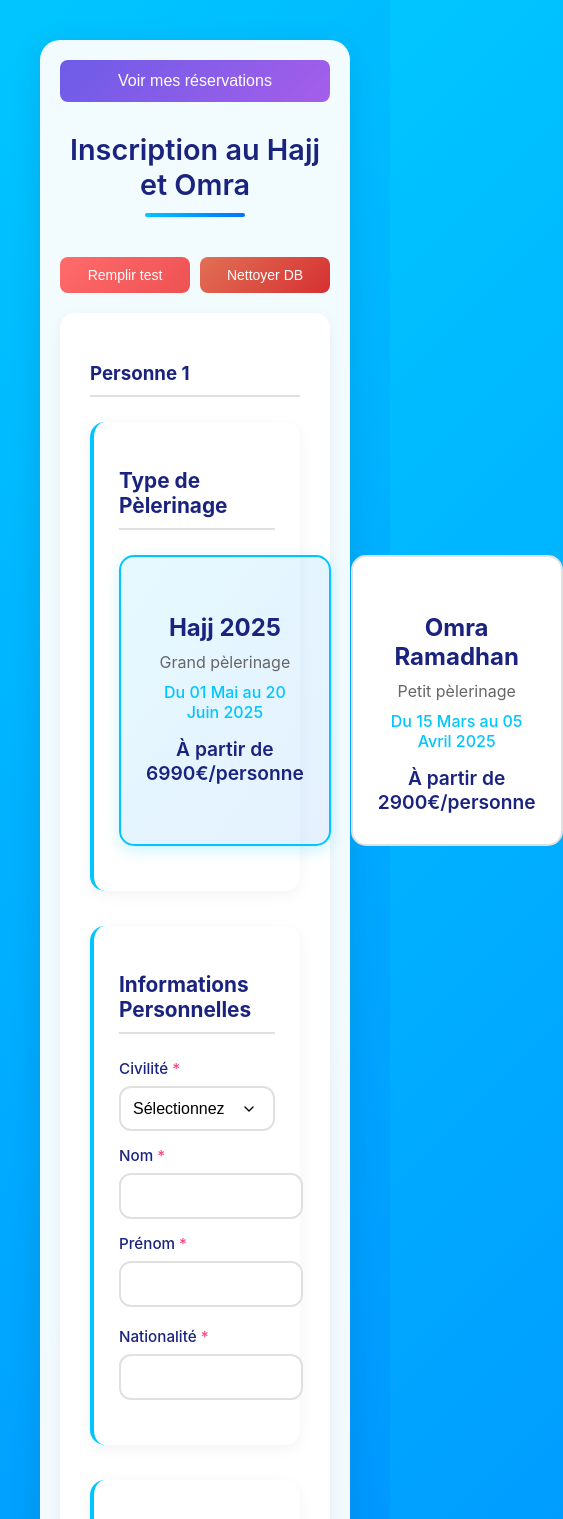
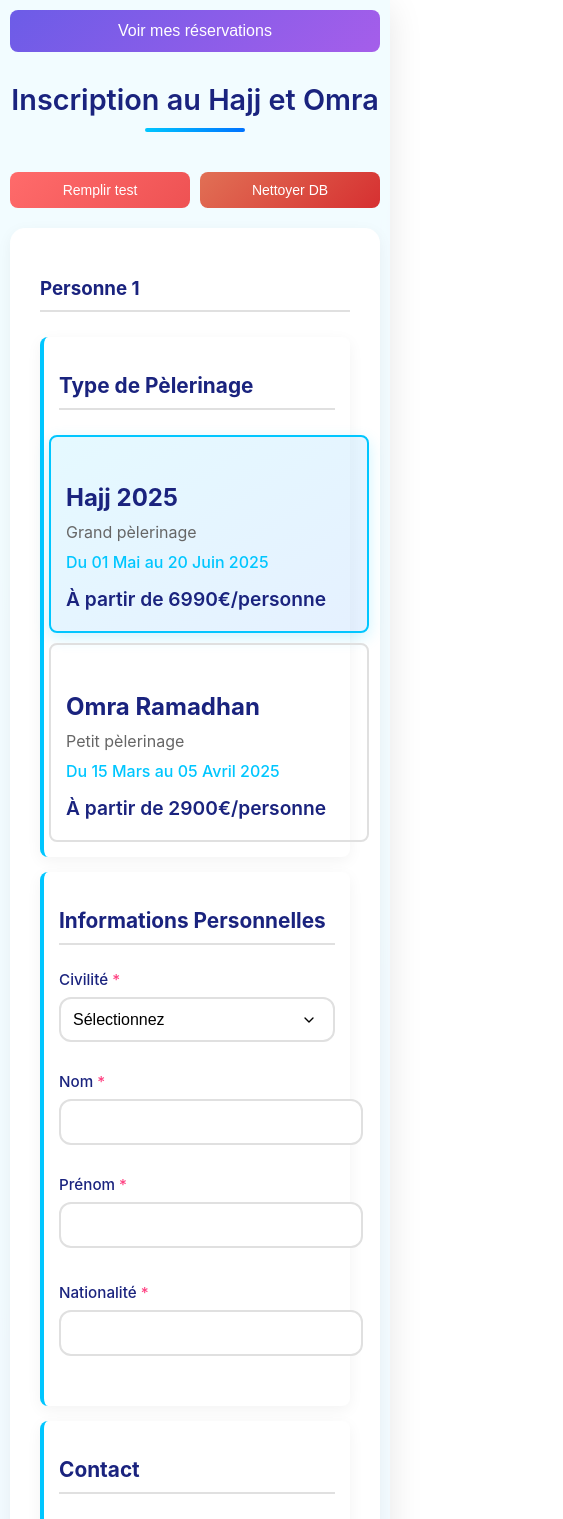
Before and after one commit to gitBakr/hajj-omra-booking, a React (Vite) app in the folder frontend/: page / in a window 390 px wide. Shown: the top 1519 px of the page, 563 px wide, since content can reach past the window. Built offline with nearby package versions, Linux system fonts and the light colour scheme.

Commit message:
Update CSS for full-width form on mobile

```diff
--- a/frontend/src/components/FormulairePelerin.css
+++ b/frontend/src/components/FormulairePelerin.css
@@ -363,9 +363,15 @@ body {
   }
 
   @media (max-width: 768px) {
+    body {
+      padding: 0;
+    }
+
     .formulaire-container {
-      margin: 20px;
-      padding: 20px;
+      margin: 0;
+      padding: 10px;
+      max-width: 100%;
+      border-radius: 0;
     }
 
     .form-row {
@@ -374,7 +380,9 @@ body {
     }
 
     .form-group {
-      min-width: 100%;
+      width: calc(100% - 20px);
+      margin-bottom: 15px;
+      padding-right: 10px;
     }
 
     .formulaire-container h2 {
@@ -389,18 +397,19 @@ body {
   .type-pelerinage-selector {
     display: flex;
     gap: 20px;
-    margin: 20px 0;
+    margin-bottom: 20px;
+    flex-wrap: wrap;
+    padding-right: 10px;
   }
 
   .type-option {
     flex: 1;
-    padding: 25px;
-    background: white;
+    min-width: 280px;
+    padding: 20px;
     border: 2px solid #e0e0e0;
-    border-radius: 15px;
+    border-radius: 8px;
     cursor: pointer;
     transition: all 0.3s ease;
-    text-align: center;
   }
 
   .type-option:hover {
@@ -550,3 +559,63 @@ body {
     margin-left: 8px;
     font-size: 0.9em;
   }
+
+  @media screen and (max-width: 768px) {
+    .type-pelerinage-selector {
+      flex-direction: column;
+      gap: 10px;
+      padding-right: 10px;
+      margin: 0 -10px;
+    }
+
+    .type-option {
+      width: 100%;
+      min-width: unset;
+      margin: 0;
+      padding: 15px;
+    }
+
+    .form-section {
+      padding: 15px;
+      margin: 0 0 15px 0;
+      border-radius: 8px;
+    }
+
+    .form-group {
+      width: 100%;
+      margin-bottom: 15px;
+      padding-right: 0;
+    }
+
+    .form-actions {
+      padding: 0;
+    }
+
+    .submit-button,
+    .ajouter-button {
+      width: 100%;
+      margin: 0;
+    }
+
+    .message-container {
+      width: 100%;
+      margin: 0;
+      top: 0;
+    }
+
+    .message-content {
+      border-radius: 0;
+    }
+  }
+
+  @media screen and (max-width: 320px) {
+    .formulaire-container {
+      padding: 5px;
+      margin: 5px;
+    }
+
+    .type-option {
+      padding: 10px;
+      margin-right: 5px;
+    }
+  }
```
